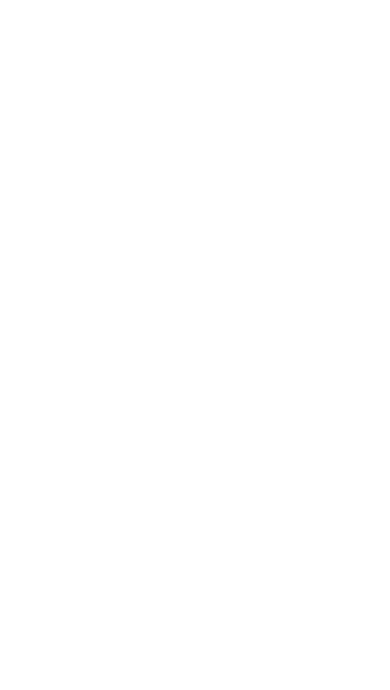
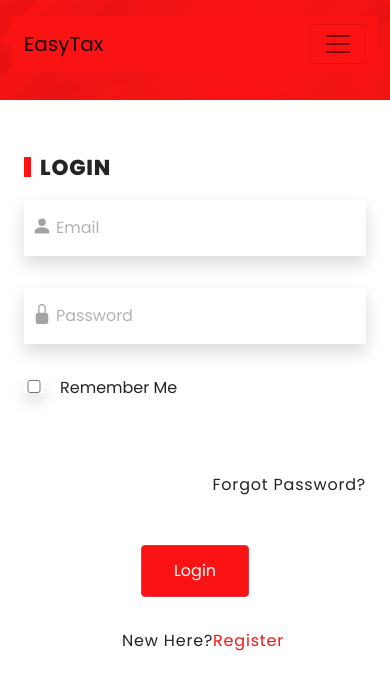
Before and after one commit to OptimusJc/EasyTax, a React (Create React App) app: page /login in a window 390 px wide. Before the commit this address had no page. Shown: the top 690 px of the page. Built offline with nearby package versions, Linux system fonts and the light colour scheme.

Commit message:
Added mobile [login page]

```diff
--- a/src/components/input/Input.js
+++ b/src/components/input/Input.js
@@ -6,6 +6,7 @@
       name={title}
       placeholder={title}
       className={["shadow", classes].join(" ")}
+      type={type}
       required
     />
   );
--- a/src/index.js
+++ b/src/index.js
@@ -14,6 +14,7 @@
 
 import Home from "./pages/home/Home";
 import Register from "./pages/register/Register";
+import Login from "./pages/login/Login";
 
 const container = document.getElementById("root");
 const root = createRoot(container);
@@ -24,6 +25,7 @@
       <Route path="" element={<App />}>
         <Route path="/" element={<Home />} />
         <Route path="/register" element={<Register />} />
+        <Route path="/login" element={<Login />} />
       </Route>
     </Routes>
   </BrowserRouter>
--- a/src/pages/login/Login.js
+++ b/src/pages/login/Login.js
@@ -0,0 +1,84 @@
+import Input from "../../components/input/Input";
+import Button from "../../components/button/Button";
+import { Link } from "react-router-dom";
+import styles from "../register/register.module.css";
+import styles1 from "./login.module.css";
+
+import { BsFillPersonFill, BsLockFill } from "react-icons/bs";
+
+const Login = () => {
+  return (
+    <div className={["container", styles.wrapper].join(" ")}>
+      <div className={[styles.content_fill]}></div>
+      <div className="row">
+        <div className={["col", styles.div_col].join(" ")}>
+          <div className={[styles.intro].join(" ")}>
+            <p className="fs-1 text-upper">welcome to easytax</p>
+            <p className="">
+              lorem ipsum dolor sit amet, consectetur adip lorem ipsum dolor sit
+              amet, consectetur adip
+            </p>
+          </div>
+        </div>
+
+        <div className={["col", styles.div_col_input].join(" ")}>
+          <div className={[styles.input_div]}>
+            <p className="fw-bold fs-4">
+              <span className={[styles.dash_before_register]}></span>
+              login
+            </p>
+            <form className={["needs-validation"].join(" ")}>
+              <div className={[styles1.input_group]}>
+                <Input
+                  title="email"
+                  classes={[styles.input, styles1.input].join(" ")}
+                  type="text"
+                />
+                <BsFillPersonFill className={[styles1.email_icon]} />
+              </div>
+              <div className={[styles1.input_group]}>
+                <Input
+                  title="password"
+                  classes={[styles.input, styles1.input].join(" ")}
+                  type="password"
+                />
+                <BsLockFill className={[styles1.lock_icon]} />
+              </div>
+
+              <div className={[styles1.form_check].join(" ")}>
+                <Input
+                  clasName="form-check-input"
+                  type="checkbox"
+                  value=""
+                  id="flexCheckDefault"
+                />
+                <label class="form-check-label" for="flexCheckDefault">
+                  Remember Me
+                </label>
+              </div>
+            </form>
+            <p className={["text-end", styles1.forgot_link].join(" ")}>
+              <Link to="#">Forgot Password?</Link>
+            </p>
+
+            <div className="d-flex justify-content-center">
+              <Button
+                title="login"
+                classes={["btn", "btn-danger", styles.btn_danger].join(" ")}
+              />
+            </div>
+
+            <p className={[styles.have_an_account]}>
+              new here?
+              <span className={styles.have_an_account_link}>
+                <Link to="/register">register</Link>
+              </span>
+            </p>
+          </div>
+        </div>
+      </div>
+    </div>
+  );
+};
+
+export default Login;
--- /dev/null
+++ b/src/pages/login/login.module.css
@@ -0,0 +1,34 @@
+.input_group .email_icon,
+.input_group .lock_icon {
+  fill: hsla(0, 0%, 10%, 0.4);
+  height: 20px;
+  width: 20px;
+
+  position: absolute;
+  left: 0.5rem;
+  top: 1rem;
+}
+
+.input {
+  padding-left: 2rem;
+}
+.input_group {
+  position: relative;
+}
+
+.form_check {
+  display: flex;
+  align-items: baseline;
+  padding-inline-start: 0;
+}
+.form_check input {
+  width: 20px;
+  margin-inline-end: 1rem;
+  margin-block-end: 5rem;
+}
+
+.forgot_link a {
+  text-transform: capitalize;
+  color: var(--black);
+  text-decoration: none;
+}
```
